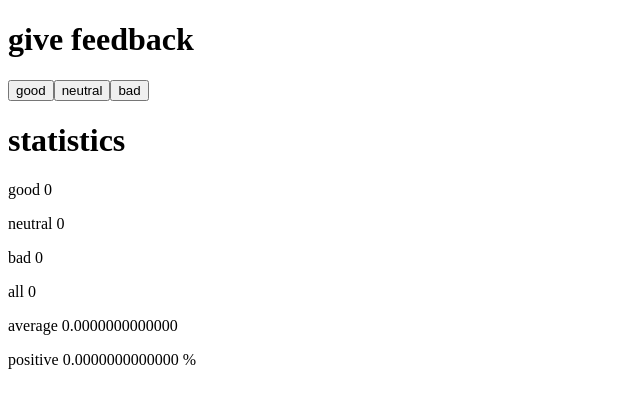
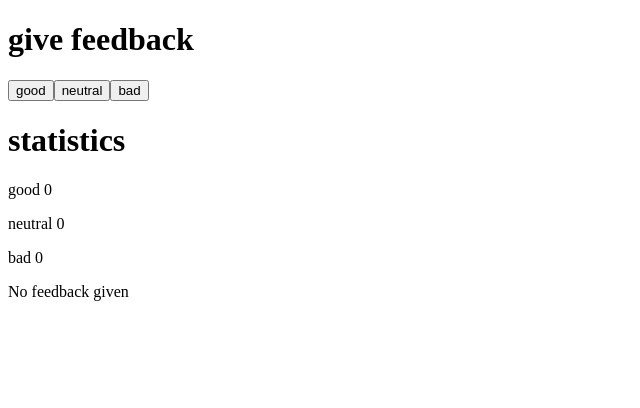
Before and after one commit to Dung-Pham/submission-fullstack-open, a React (Vite) app in the folder part1/anecdotes/: page / in a window 1280 px wide. Shown: the top 408 px of the page, without its empty margins (0-640 px from the left). Built offline with nearby package versions, Linux system fonts and the light colour scheme.

Commit message:
add exercise 1.9: unicafe step 4 part1

```diff
--- a/part1/anecdotes/src/App.jsx
+++ b/part1/anecdotes/src/App.jsx
@@ -1,6 +1,11 @@
 import { useState } from 'react'
 
 const Statistics = ({all, average, positive}) => {
+  if (all === 0) {
+    return(
+      <p>No feedback given</p>
+    )
+  }
   return (
     <>
       <p>all {all}</p>
```
